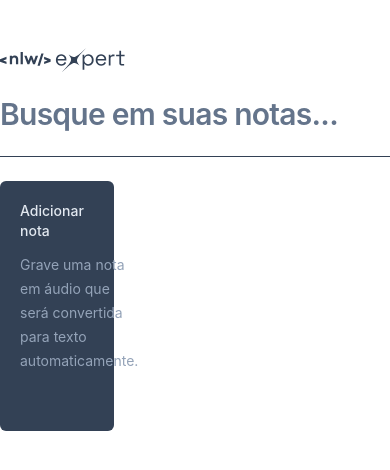
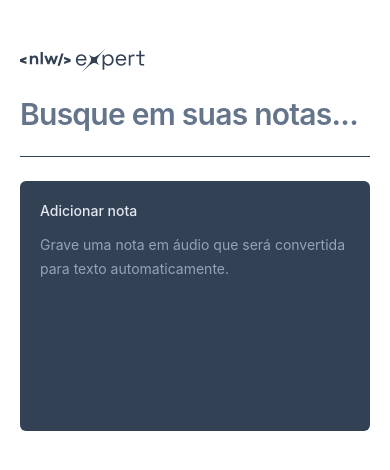
Before and after one commit to tmegumi/nlw-expert-notes, a React app: page / in a window 390 px wide. Shown: the top 470 px of the page. Built offline with nearby package versions, Linux system fonts and the light colour scheme; the HTML template or start-up script is replaced by a standard one.

Commit message:
style: adding responsiveness

```diff
--- a/src/app.tsx
+++ b/src/app.tsx
@@ -50,7 +50,7 @@
       : notes;
 
   return (
-    <div className="mx-auto max-w-6xl my-12 space-y-6">
+    <div className="mx-auto max-w-6xl my-12 space-y-6 px-5">
       <img src={logo} alt="NLW Expert" />
 
       <form className="w-full">
@@ -64,7 +64,7 @@
 
       <div className="h-px bg-slate-700" />
 
-      <div className="grid grid-cols-3 gap-6 auto-rows-[250px]">
+      <div className="grid grid-cols-1 md:grid-cols-2 lg:grid-cols-3 gap-6 auto-rows-[250px]">
         <NewNoteCard onNoteCreated={onNoteCreated} />
 
         {filteredNotes.map((note) => (
--- a/src/components/new-note-card.tsx
+++ b/src/components/new-note-card.tsx
@@ -100,7 +100,7 @@
 
       <Dialog.Portal>
         <Dialog.Overlay className="inset-0 fixed bg-black/50" />
-        <Dialog.Content className="fixed overflow-hidden left-1/2 top-1/2 -translate-x-1/2 -translate-y-1/2 max-w-[640px] w-full h-[60vh] bg-slate-700 rounded-md flex flex-col outline-none">
+        <Dialog.Content className="fixed overflow-hidden inset-0 md:inset-auto md:left-1/2 md:top-1/2 md:-translate-x-1/2 md:-translate-y-1/2 md:max-w-[640px] w-full md:h-[60vh] bg-slate-700 md:rounded-md flex flex-col outline-none">
           <Dialog.Close className="absolute right-0 top-0 bg-slate-800 p-1.5 text-slate-400 hover:text-slate-100">
             <X className="size-5" />
           </Dialog.Close>
--- a/src/components/note-card.tsx
+++ b/src/components/note-card.tsx
@@ -27,7 +27,7 @@
 
       <Dialog.Portal>
         <Dialog.Overlay className="inset-0 fixed bg-black/50" />
-        <Dialog.Content className="fixed overflow-hidden left-1/2 top-1/2 -translate-x-1/2 -translate-y-1/2 max-w-[640px] w-full h-[60vh] bg-slate-700 rounded-md flex flex-col outline-none">
+        <Dialog.Content className="fixed overflow-hidden inset-0 md:inset-auto md:left-1/2 md:top-1/2 md:-translate-x-1/2 md:-translate-y-1/2 md:max-w-[640px] w-full md:h-[60vh] bg-slate-700 md:rounded-md flex flex-col outline-none">
           <Dialog.Close className="absolute right-0 top-0 bg-slate-800 p-1.5 text-slate-400 hover:text-slate-100">
             <X className="size-5" />
           </Dialog.Close>
```
